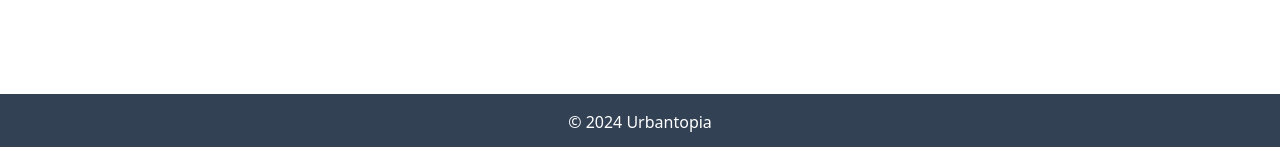
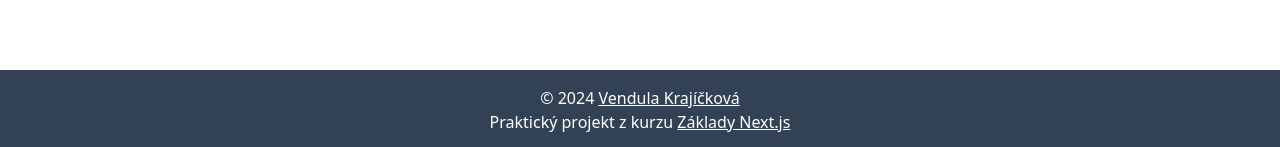
Before and after one commit to wendykr/urbantopia-app, a Next.js app: page / in a window 1280 px wide. Shown: the part 650-797 px from the top of the page. Built offline with nearby package versions, Linux system fonts and the light colour scheme; no server answers; the database is empty.

Commit message:
ref: up text into foot

```diff
--- a/src/components/Footer/Footer.jsx
+++ b/src/components/Footer/Footer.jsx
@@ -1,7 +1,24 @@
 export default function Footer() {
   return (
     <footer className="text-center bg-slate-700 text-white py-4">
-      &copy; 2024 Urbantopia
+      <p>
+        &copy; 2024{" "}
+        <a
+          className="underline hover:no-underline"
+          href="https://github.com/wendykr/"
+        >
+          Vendula Krajíčková
+        </a>
+      </p>
+      <p>
+        Praktický projekt z kurzu{" "}
+        <a
+          className="underline hover:no-underline"
+          href="https://skillmea.cz/online-kurzy/nextjs-zaklady"
+        >
+          Základy Next.js
+        </a>
+      </p>
     </footer>
   );
 }
```
